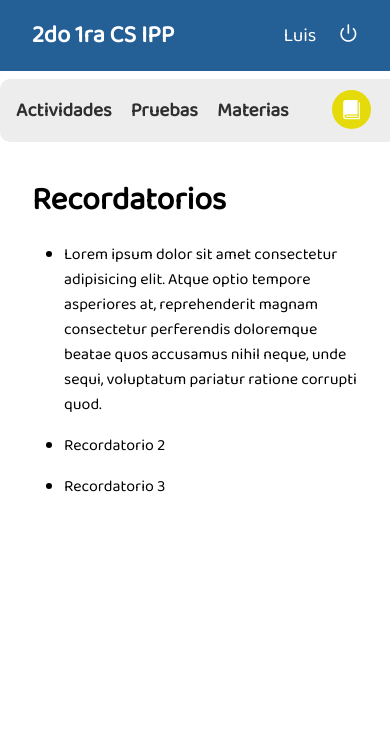
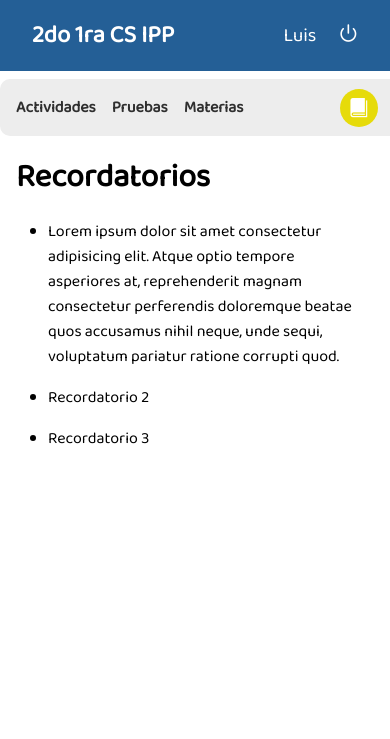
Before and after one commit to mndzl/SchoolManager, a Django app: page / in a window 390 px wide. Shown: the top 739 px of the page. Run offline with Django 3.2, Linux system fonts and the light colour scheme; some web fonts are replaced.

Commit message:
reminders responsive and js

```diff
--- a/static/css/reminders.css
+++ b/static/css/reminders.css
@@ -12,6 +12,15 @@
     }
     .nav-item{
         margin-right:1em !important;
+    }
+    main{
+        margin: 0;
+        margin-left: 1em !important;
+    }
+}
+@media screen and (max-width:400px){
+    .nav-item{
+        font-size: 1em !important;
     }
 }
 
@@ -63,9 +72,6 @@ ul{
     }
 
     /* Navbar */
-    nav{
-        height:5em;
-    }
 
     .icon-book{
         color:#FFF;
@@ -74,9 +80,10 @@ ul{
         border-radius: 100%;
         background-color:rgb(230, 219, 10);
         position: absolute;
-        top:1em;
-        right: 1em;
+        top:.5em;
+        left:-3em;
         display: none;
+        width:1em;
     }
 
     .nav-list{
@@ -105,13 +112,18 @@ ul{
 
     aside{
         padding:1.5em;
-        background-color: rgba(230, 219, 10, 0.85);
+        background-color: rgba(230, 219, 10, 0.9);
         border-radius: 10px;
         height:70vh;
         margin-top: .5em;
         margin-right: .5em;
         grid-row: span 2;
-        overflow: auto;
+        overflow: visible;
+        transition:.5s;
+    }
+
+    .toggle{
+        right:0 !important;
     }
 
     .sidebar-title{
--- /dev/null
+++ b/static/js/reminders.js
@@ -0,0 +1,8 @@
+$("document").ready(function(){
+    $(".icon-book").click(function(){
+        $("aside").toggleClass("toggle");
+        $(this).toggleClass("toggle");
+    });
+
+
+});
--- a/templates/task/reminders.html
+++ b/templates/task/reminders.html
@@ -7,6 +7,7 @@
     <link href="https://fonts.googleapis.com/css?family=Baloo+2&display=swap" rel="stylesheet">
     <link rel="stylesheet" href="{% static "css/reminders.css" %}">
     <link rel="stylesheet" href="{% static "fonts/style.css" %}">
+    <script src="https://code.jquery.com/jquery-3.4.1.min.js"></script>
     <title>School Manager</title>
 </head>
 <body>
@@ -34,12 +35,12 @@
                     <li class='nav-item'><a href="#">Materias</a></li>
                 </ul>
             </div>
-            <span class="icon-book"></span>
         </nav>
 
 
 
         <aside>
+            <span class="icon-book"></span>
             <div class="sidebar-container">
                 <h4 class='sidebar-title'>Esta semana</h4>
                 <hr>
@@ -70,5 +71,9 @@
 
     </div>
 
+    {% block javascript %}
+        <script src='{% static 'js/reminders.js' %}'></script>
+    {% endblock javascript %}
+
 </body>
 </html>
```
